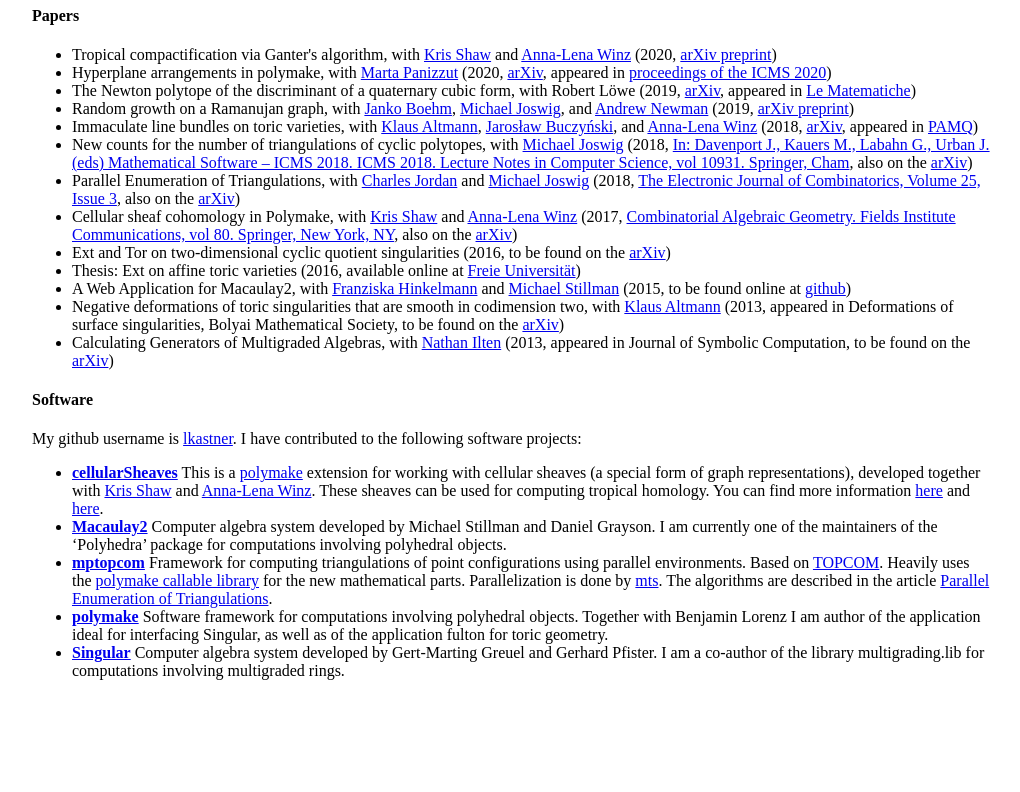
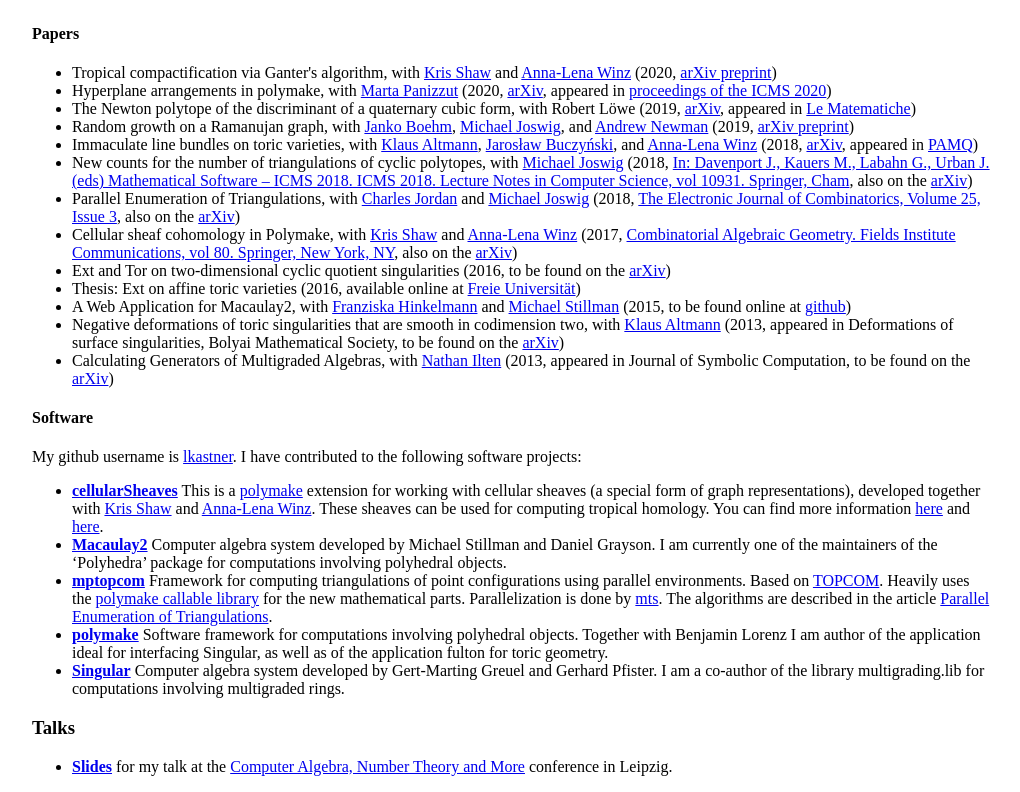
Before and after one commit to lkastner/lkastner.github.io, a plain HTML site: page index.html in a window 1280 px wide. Shown: the part 909-1701 px from the top of the page, without its empty margins (128-1148 px from the left). Before the commit the page ends 1605 px from the top, so only its background shows below. Drawn offline with Linux system fonts and the light colour scheme.

Commit message:
Slides for 2025-03-31 talk

```diff
--- a/index.html
+++ b/index.html
@@ -32,6 +32,7 @@
                   <li><a href="#publicationsSoftware">Software</a></li>
                </ul>
             </li>
+            <li><a href="#talks">Talks</a>
          </ul>
 
 
@@ -210,5 +211,12 @@
                </li>
             </ul>
 
+      <h3 id="talks">Talks</h3>
+         <ul>
+            <li>
+               <strong><a href="talks/2025-03-31.pdf">Slides</a></strong>
+               for my talk at the <a href="https://www.mis.mpg.de/events/series/computer-algebra-number-theory-and-more">Computer Algebra, Number Theory and More</a> conference in Leipzig.
+            </li>
+         </ul>
    </body>
 </html>
```
Also changed, not shown: 1 other file.
